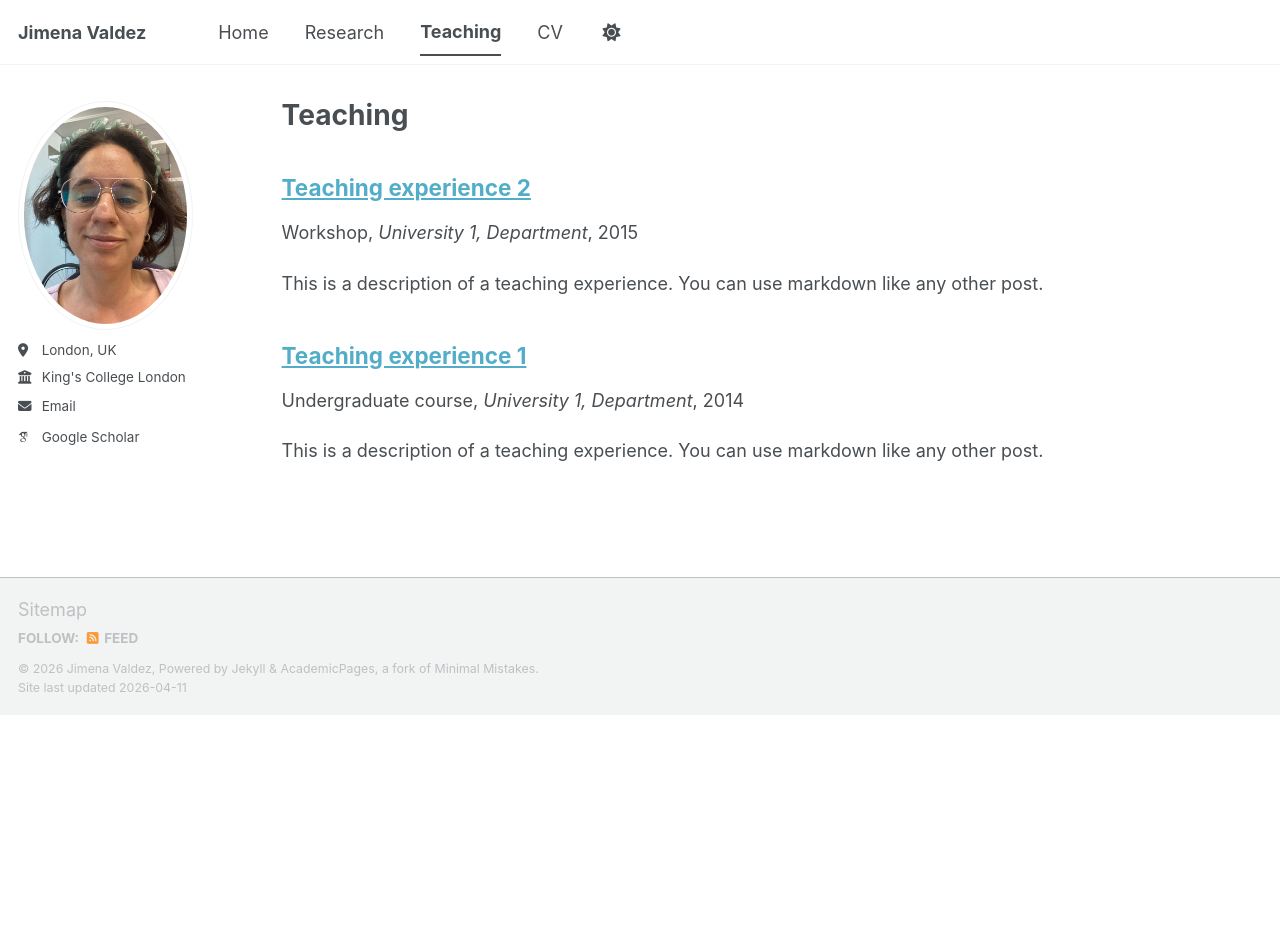
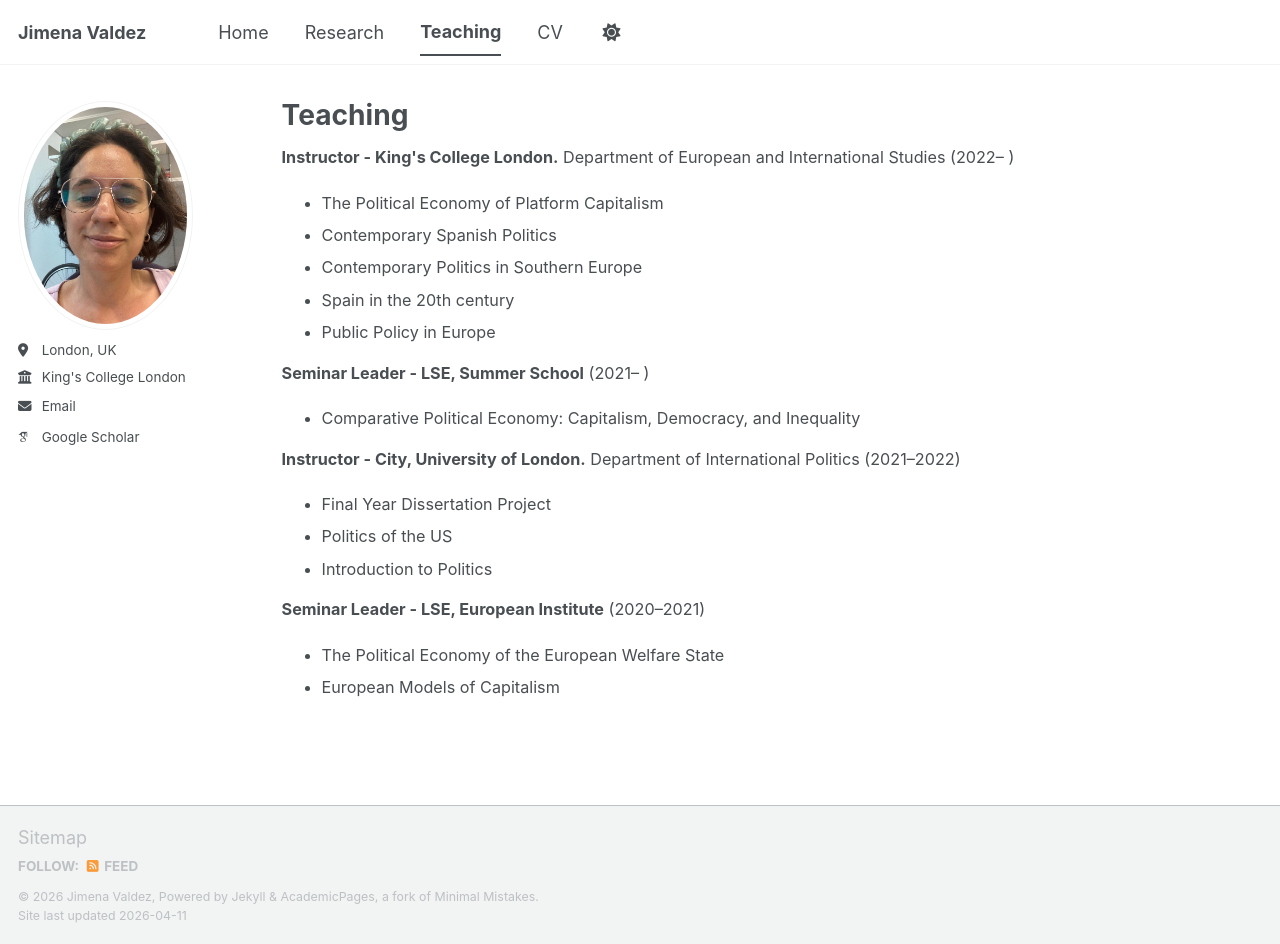
Before and after one commit to jimena-valdez/jimena-valdez.github.io, a Jekyll site: the page built from _pages/teaching.html, in a window 1280 px wide and 944 px high. Built offline with Jekyll 4.4.1, drawn with Linux system fonts in a browser that asks for light colours; some web fonts are replaced; a script bundle is joined from its source files by our own code; library files that are not in the unit come from our copies.

Commit message:
Update teaching.html

```diff
--- a/_pages/teaching.html
+++ b/_pages/teaching.html
@@ -5,8 +5,33 @@ permalink: /teaching/
 author_profile: true
 ---
 
-{% include base_path %}
+<div style="font-size:0.9em;">
 
-{% for post in site.teaching reversed %}
-  {% include archive-single.html %}
-{% endfor %}
+<p><strong>Instructor - King's College London.</strong> Department of European and International Studies (2022– )</p>
+<ul>
+  <li>The Political Economy of Platform Capitalism</li>
+  <li>Contemporary Spanish Politics</li>
+  <li>Contemporary Politics in Southern Europe</li>
+  <li>Spain in the 20th century</li>
+  <li>Public Policy in Europe</li>
+</ul>
+
+<p><strong>Seminar Leader - LSE, Summer School</strong> (2021– )</p>
+<ul>
+  <li>Comparative Political Economy: Capitalism, Democracy, and Inequality</li>
+</ul>
+
+<p><strong>Instructor - City, University of London.</strong> Department of International Politics (2021–2022)</p>
+<ul>
+  <li>Final Year Dissertation Project</li>
+  <li>Politics of the US</li>
+  <li>Introduction to Politics</li>
+</ul>
+
+<p><strong>Seminar Leader - LSE, European Institute</strong> (2020–2021)</p>
+<ul>
+  <li>The Political Economy of the European Welfare State</li>
+  <li>European Models of Capitalism</li>
+</ul>
+
+</div>
```
